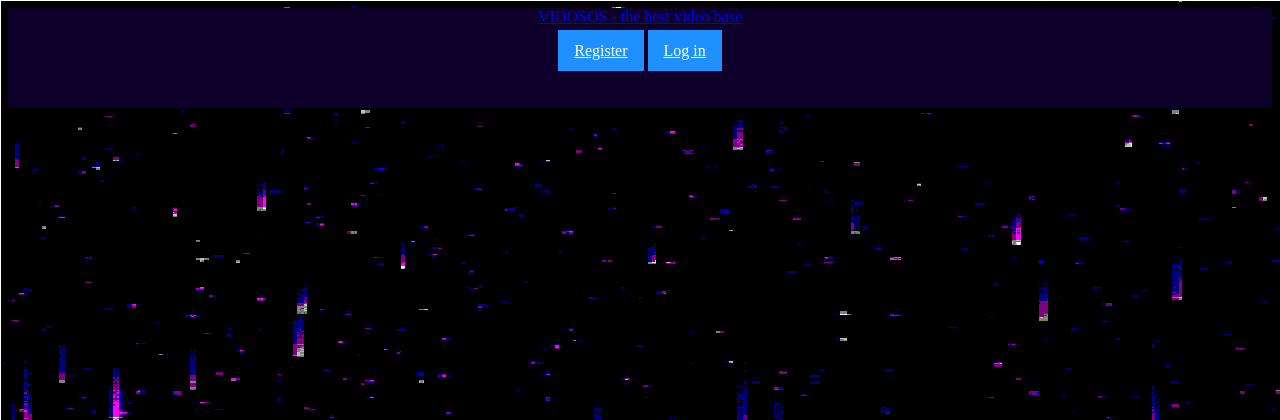
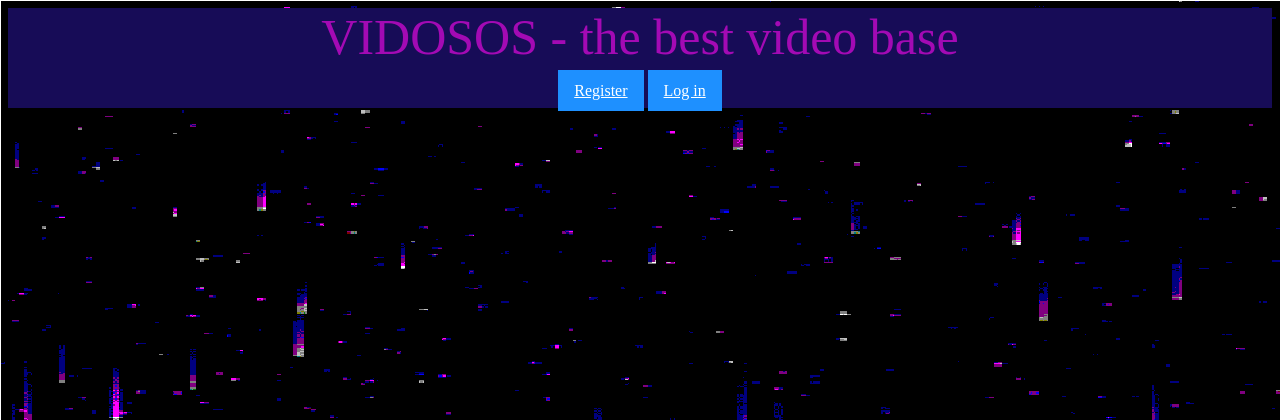
Before and after one commit to oldjopa/vidosos, a Flask app: template templates/header.html in a window 1280 px wide. Shown: the top 420 px of the page. Run offline with Flask 2, Linux system fonts and the light colour scheme; the template is opened without the code that fills it, so the values that code supplies are empty; some web fonts are replaced.

Commit message:
new fonts
напомните потом шрифты поменять

```diff
--- a/static/styles/js.js
+++ b/static/styles/js.js
@@ -2,7 +2,7 @@ const vm = new Vue({
     el: '#app',
     data: {
         id: null,
-        pl: true,
+        pl: false,
         ic: 'fas fa-play'
     },
     methods: {
--- a/static/styles/styles.css
+++ b/static/styles/styles.css
@@ -1,3 +1,14 @@
+@font-face {
+	font-family: 'FontName';
+	src: url(Neoneon1.otf);
+}
+
+.text-1 {
+	font-family: 'FontName';
+  font-size: 50px;
+  color: rgb(163, 10, 180);
+}
+
 .btn {
     background-color: DodgerBlue;
     border: none;
@@ -26,7 +37,7 @@
 }
 
 .head{
-  background-color: rgb(13, 0, 43);
+  background-color: rgb(23, 12, 87);
   text-align: center;
   height: 100px;
   min-height: fit-content;
--- a/templates/header.html
+++ b/templates/header.html
@@ -11,7 +11,7 @@
 <header>
     <div class="head">
     <nav class="navbar navbar-light bg-light">
-        <a class="navbar-brand" href="#">VIDOSOS - the best video base</a>
+        <div class="text-1">VIDOSOS - the best video base</div>
         {% if current_user.is_authenticated %}
         <a class="navbar-brand" href="/logout">{{ current_user.name }}</a>
         <a class="btn btn-success" href="/logout">Log out</a>
```
Also changed, not shown: fonts/Neoneon1.otf (added).
